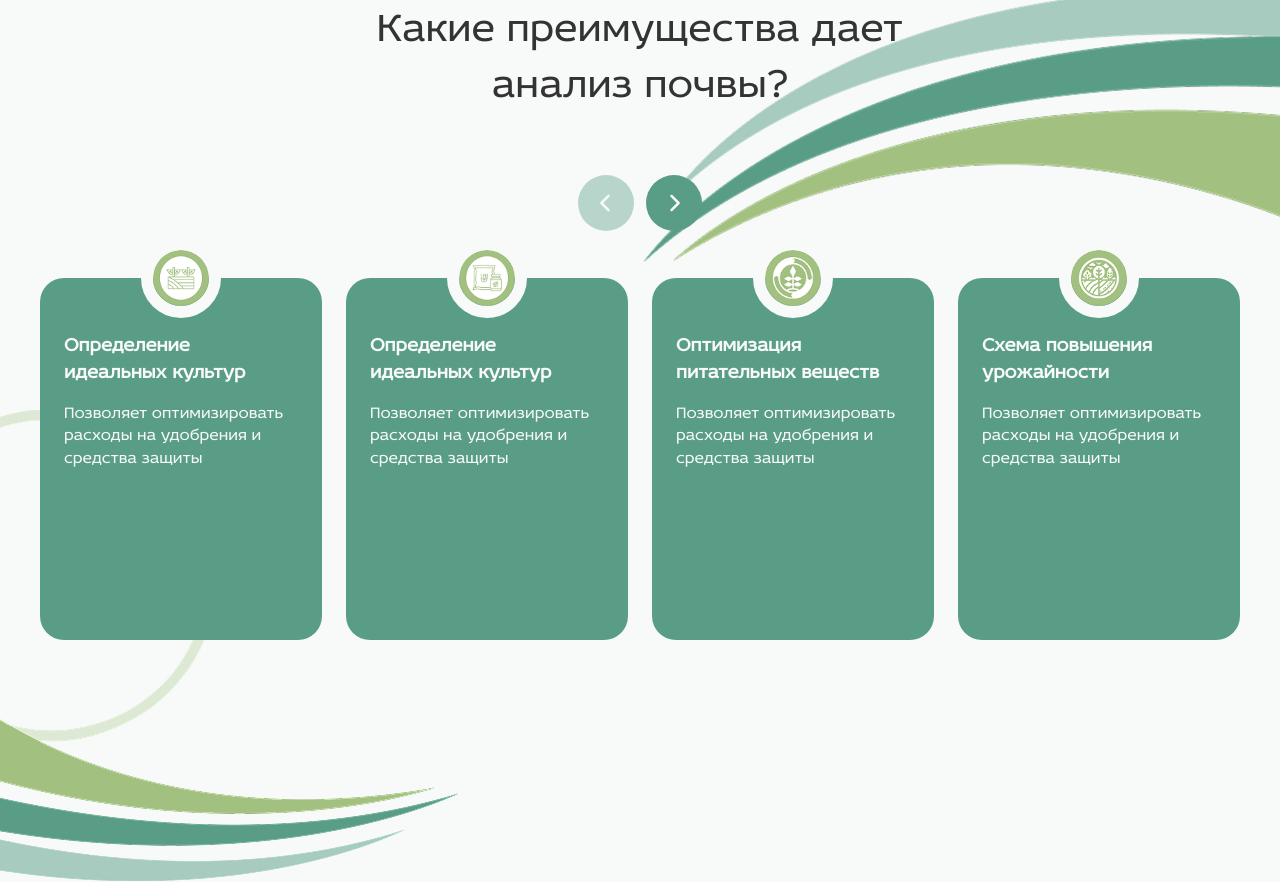
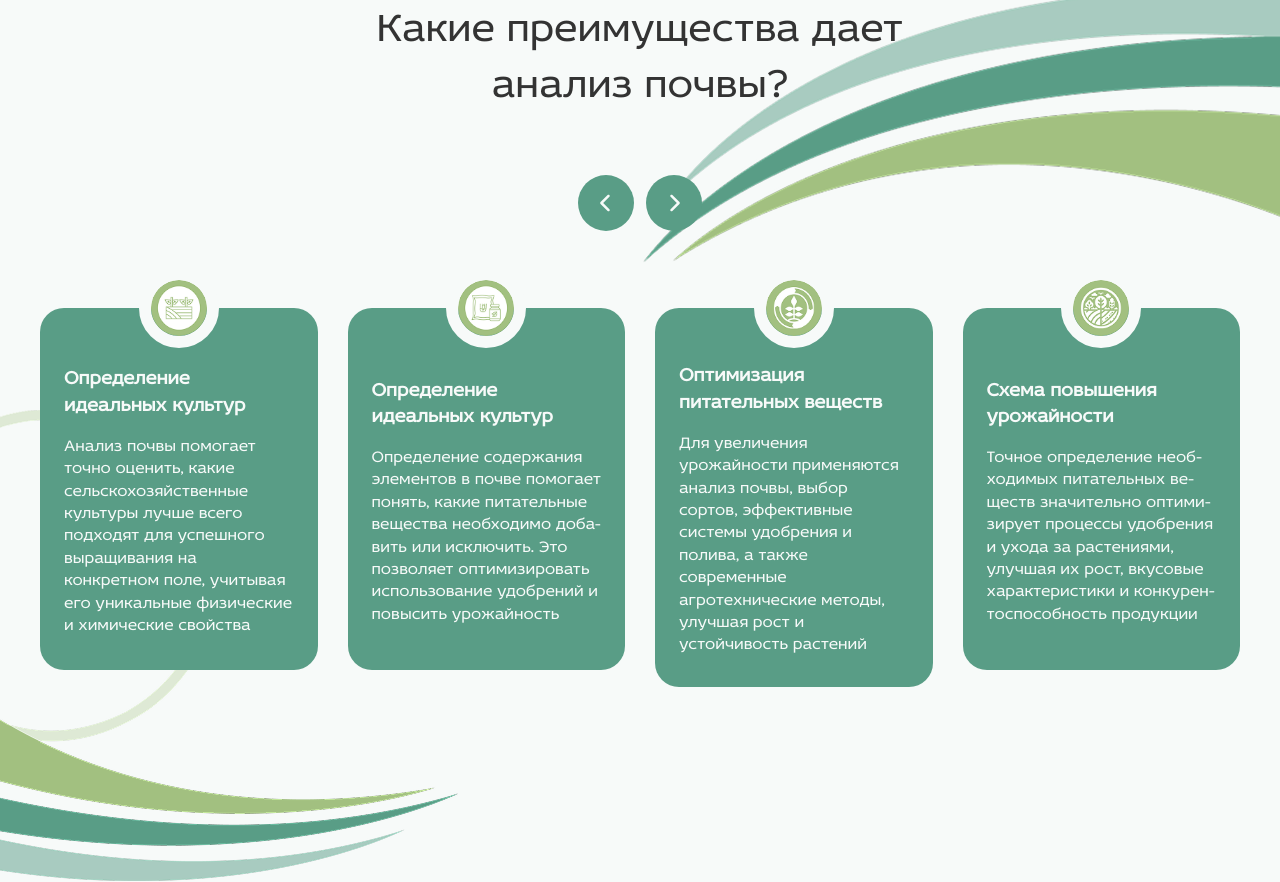
Before and after one commit to djhjyjd46/prob, a plain HTML site: page proba.bel/index.html in a window 1280 px wide. Shown: the part 1911-2793 px from the top of the page. Drawn offline with Linux system fonts and the light colour scheme.

Commit message:
слайдер 2

```diff
--- a/proba.bel/index.html
+++ b/proba.bel/index.html
@@ -74,6 +74,7 @@
                         </div>
                     </div>
                 </div>
+
                 <!-- Пагинация (точки) -->
                 <div class="swiper-pagination hero-pagination"></div>
             </div>
@@ -128,54 +129,79 @@
     <section id="advantages" class="advantages">
     <div class="container">
         <h2>Какие преимущества дает анализ почвы?</h2>
-            <div class="advantages__pag-adv">
-                <div class="advantages__left"><svg width="56" height="56" viewBox="0 0 56 56" fill="none"
-                        xmlns="http://www.w3.org/2000/svg">
-                        <circle opacity="0.4" cx="28" cy="28" r="28" fill="#599D86" />
-                        <path
-                            d="M31.3844 35.9543C31.6188 35.7199 31.7504 35.402 31.7504 35.0706C31.7504 34.7391 31.6188 34.4212 31.3844 34.1868L25.1969 27.9993L31.3844 21.8118C31.6121 21.5761 31.7381 21.2603 31.7353 20.9326C31.7324 20.6048 31.601 20.2913 31.3692 20.0596C31.1374 19.8278 30.8239 19.6963 30.4962 19.6935C30.1684 19.6906 29.8527 19.8166 29.6169 20.0443L22.5457 27.1156C22.3113 27.35 22.1797 27.6679 22.1797 27.9993C22.1797 28.3308 22.3113 28.6487 22.5457 28.8831L29.6169 35.9543C29.8513 36.1887 30.1692 36.3203 30.5007 36.3203C30.8321 36.3203 31.15 36.1887 31.3844 35.9543Z"
-                            fill="#F7FAF9" />
+        <div class="advantages__pag-adv advantages__pag">
+            <div class="advantages__left">
+                <svg width="56" height="56" viewBox="0 0 56 56" fill="none" xmlns="http://www.w3.org/2000/svg">
+                    <style>
+                      svg:hover circle {
+                        fill: #346F5C;
+                        transition: fill 0.3s ease;
+                      }
+                      svg:hover path {
+                        fill: #D1E7DD;
+                        transition: fill 0.3s ease;
+                      }
+                    </style>
+                    <circle cx="28" cy="28" r="28" fill="#599D86" />
+                    <path d="M31.3844 35.9543C31.6188 35.7199 31.7504 35.402 31.7504 35.0706C31.7504 34.7391 31.6188 34.4212 31.3844 34.1868L25.1969 27.9993L31.3844 21.8118C31.6121 21.5761 31.7381 21.2603 31.7353 20.9326C31.7324 20.6048 31.601 20.2913 31.3692 20.0596C31.1374 19.8278 30.8239 19.6963 30.4962 19.6935C30.1684 19.6906 29.8527 19.8166 29.6169 20.0443L22.5457 27.1156C22.3113 27.35 22.1797 27.6679 22.1797 27.9993C22.1797 28.3308 22.3113 28.6487 22.5457 28.8831L29.6169 35.9543C29.8513 36.1887 30.1692 36.3203 30.5007 36.3203C30.8321 36.3203 31.15 36.1887 31.3844 35.9543Z" fill="#F7FAF9" />
                   </svg>
             </div>
-                <div class="advantages__right"><svg width="56" height="56" viewBox="0 0 56 56" fill="none"
-                        xmlns="http://www.w3.org/2000/svg">
+            <div class="advantages__right advantages__pag">
+                <svg width="56" height="56" viewBox="0 0 56 56" fill="none" xmlns="http://www.w3.org/2000/svg">
+                    <style>
+                        svg:hover circle {
+                          fill: #346F5C;
+                          transition: fill 0.3s ease;
+                        }
+                        svg:hover path {
+                          fill: #D1E7DD;
+                          transition: fill 0.3s ease;
+                        }
+                      </style>
                     <circle cx="28" cy="28" r="28" transform="rotate(-180 28 28)" fill="#599D86" />
-                        <path
-                            d="M24.6156 20.0457C24.3812 20.2801 24.2496 20.598 24.2496 20.9294C24.2496 21.2609 24.3812 21.5788 24.6156 21.8132L30.8031 28.0007L24.6156 34.1882C24.3879 34.4239 24.2619 34.7397 24.2647 35.0674C24.2676 35.3952 24.399 35.7087 24.6308 35.9404C24.8626 36.1722 25.1761 36.3037 25.5038 36.3065C25.8316 36.3094 26.1473 36.1834 26.3831 35.9557L33.4543 28.8844C33.6887 28.65 33.8203 28.3321 33.8203 28.0007C33.8203 27.6692 33.6887 27.3513 33.4543 27.1169L26.3831 20.0457C26.1487 19.8113 25.8308 19.6797 25.4993 19.6797C25.1679 19.6797 24.85 19.8113 24.6156 20.0457Z"
-                            fill="#F7FAF9" />
+                    <path d="M24.6156 20.0457C24.3812 20.2801 24.2496 20.598 24.2496 20.9294C24.2496 21.2609 24.3812 21.5788 24.6156 21.8132L30.8031 28.0007L24.6156 34.1882C24.3879 34.4239 24.2619 34.7397 24.2647 35.0674C24.2676 35.3952 24.399 35.7087 24.6308 35.9404C24.8626 36.1722 25.1761 36.3037 25.5038 36.3065C25.8316 36.3094 26.1473 36.1834 26.3831 35.9557L33.4543 28.8844C33.6887 28.65 33.8203 28.3321 33.8203 28.0007C33.8203 27.6692 33.6887 27.3513 33.4543 27.1169L26.3831 20.0457C26.1487 19.8113 25.8308 19.6797 25.4993 19.6797C25.1679 19.6797 24.85 19.8113 24.6156 20.0457Z" fill="#F7FAF9" />
                 </svg>
             </div>
         </div>
-            <ul class="advantages__list">
-                <li>
-                    <div class="advantages__card">
+        <div class="swiper">
+            <div class="swiper-wrapper">
+                <div class="advantages__card swiper-slide">
                     <img src="./images/advantages/icons/icon-1.png" alt="">
                     <h3>Определение идеальных культур</h3>
-                        <p>Позволяет оптимизировать расходы на удобрения и средства защиты</p>
+                    <p>Анализ почвы помогает точно оценить, какие сельскохозяйственные культуры лучше всего подходят для успешного выращивания на конкретном поле, учитывая его уникальные физические и химические свойства</p>
                 </div>
-                </li>
-                <li>
-                    <div class="advantages__card">
+                <div class="advantages__card swiper-slide">
                     <img src="./images/advantages/icons/icon-2.png" alt="">
                     <h3>Определение идеальных культур</h3>
-                        <p>Позволяет оптимизировать расходы на удобрения и средства защиты</p>
+                    <p>Определение содержания элементов в почве помогает понять, какие питательные вещества необходимо доба-
+                        вить или исключить. Это позволяет оптимизировать использование удобрений
+                        и повысить урожайность</p>
                 </div>
-                </li>
-                <li>
-                    <div class="advantages__card">
+                <div class="advantages__card swiper-slide">
                     <img src="./images/advantages/icons/icon-3.png" alt="">
                     <h3>Оптимизация питательных веществ</h3>
-                        <p>Позволяет оптимизировать расходы на удобрения и средства защиты</p>
+                    <p>Для увеличения урожайности применяются анализ почвы, выбор сортов, эффективные системы удобрения и полива,
+                        а также современные агротехнические методы, улучшая рост и устойчивость растений</p>
                 </div>
-                </li>
-                <li>
-                    <div class="advantages__card">
+                <div class="advantages__card swiper-slide">
                     <img src="./images/advantages/icons/icon-4.png" alt="">
                     <h3>Схема повышения урожайности</h3>
-                        <p>Позволяет оптимизировать расходы на удобрения и средства защиты</p>
+                    <p>Точное определение необ-ходимых питательных ве-ществ значительно оптими-зирует процессы удобрения и ухода за растениями, улучшая их рост, вкусовые характеристики и конкурен-тоспособность продукции</p>
                 </div>
-                </li>
-
+                <div class="advantages__card swiper-slide">
+                    <img src="./images/advantages/icons/icon-3.png" alt="">
+                    <h3>Оптимизация питательных веществ</h3>
+                    <p>Анализ почвы по малой сетке отбора (1-3 га) является основой
+                        для создания карт дифференцированного внесения удобрений, использование которых позволяет максимизировать прибыль с одного поля.</p>
+                </div>
+                <div class="advantages__card swiper-slide">
+                    <img src="./images/advantages/icons/icon-4.png" alt="">
+                    <h3>Схема повышения урожайности</h3>
+                    <p>Рассчитанные на базе анализа почвы нормы внесения удобрений позволят избежать их избыточного внесения
+                        и ненужных проходов техники по полю.</p>
+                </div>
+            </div>
+        </div>
     </div>
 </section>
     <section id="result" class="result">
@@ -650,9 +676,11 @@
             </div>
         </div>
     </footer>
+    <div class=""></div>
     <script src="./js/swiper/swiper-bundle.min.js"></script>
-    <script src="./js/modules/hero-swipe.js"></script>
+    <script src="./js/modules/hero-slider.js"></script>
     <script src="./js/modules/smooth.js"></script>
+    <script src="./js/modules/advantages-slider.js"></script>
 
 </body>
 
--- /dev/null
+++ b/proba.bel/js/modules/advantages-slider.js
@@ -0,0 +1,28 @@
+document.addEventListener('DOMContentLoaded', function() {
+    const advantagesSwiper = new Swiper('.advantages .swiper', {
+        slidesPerView: 4,
+        spaceBetween: 24,
+        loop: true,
+        navigation: {
+            nextEl: '.advantages__right',
+            prevEl: '.advantages__left',
+        },
+        breakpoints: {
+            // когда ширина экрана >= 576px
+            576: {
+                slidesPerView: 2,
+                spaceBetween: 20
+            },
+            // когда ширина экрана >= 768px
+            768: {
+                slidesPerView: 3,
+                spaceBetween: 30
+            },
+            // когда ширина экрана >= 992px
+            992: {
+                slidesPerView: 4,
+                spaceBetween: 30
+            }
+        }
+    });
+});
--- a/proba.bel/scss/_advantages.scss
+++ b/proba.bel/scss/_advantages.scss
@@ -7,7 +7,6 @@
     background-position: bottom left, top right;
     background-repeat: no-repeat;
     margin-bottom: 64px;
-
 
     .container {
         margin-top: 123px;
@@ -29,9 +28,19 @@
         gap: 12px;
     }
 
-    ul {
+    .swiper {
+        width: 100%;
+        padding: 30px 0 0;
+    }
+
+    .swiper-wrapper {
         display: flex;
-        gap: 24px;
+    }
+
+    .swiper-slide {
+        display: flex;
+        justify-content: center;
+        flex-direction: column;
     }
 
     &__card {
@@ -61,4 +70,5 @@
             transform: translate(-50%, -50%);
         }
     }
+
 }
--- a/proba.bel/scss/_result.scss
+++ b/proba.bel/scss/_result.scss
@@ -24,7 +24,6 @@
         justify-items: center;
         max-width: 1200px;
         margin: 0 auto;
-        padding: 40px;
 
         .result__item {
             h3 {
--- a/proba.bel/scss/_variables.scss
+++ b/proba.bel/scss/_variables.scss
@@ -3,7 +3,8 @@ $black: rgba(51, 51, 51, 1);
 $white: rgba(247, 250, 249, 1);
 $green: rgba(89, 157, 134, 1);
 $light-green: rgba(162, 192, 128, 1);
-$hover-green: rgba(162, 192, 128, 1);
+$hover-green:rgba(52, 111, 92, 1);
+;
 $bg-color: #f5f5f5;
 
 // Типографика
```
Also changed, not shown: css/style.css, proba.bel/css/style.css, proba.bel/js/modules/form-valid.js (added), proba.bel/js/modules/hero-slider.js (renamed from proba.bel/js/modules/hero-swipe.js), 1 other file. Lines whose indentation alone changed are shown as unchanged.
